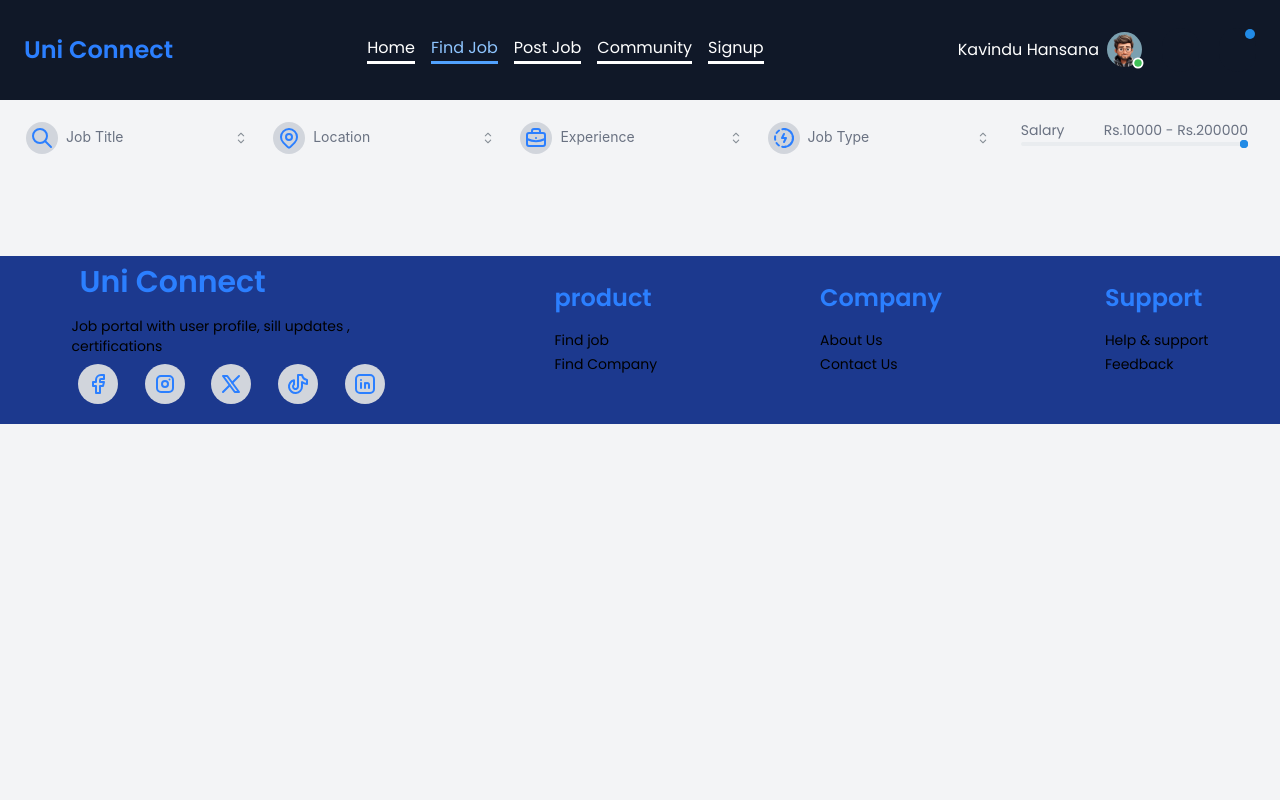
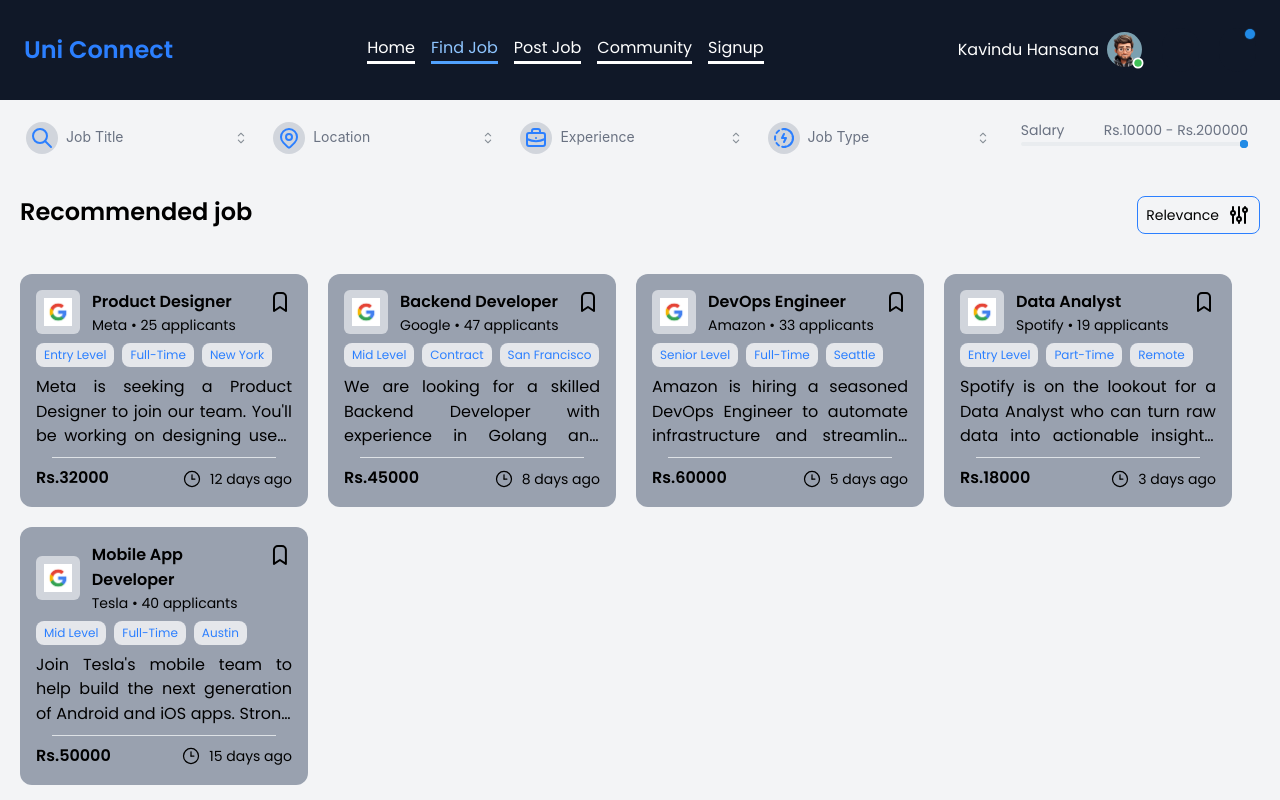
Before and after one commit to kavinduhcolombage/UniConnect_Frontend, a React (Vite) app: page /find-job in a window 1280 px wide. Shown: the top 800 px of the page. Built offline with nearby package versions, Linux system fonts and the light colour scheme; some icons are missing.

Commit message:
Add job listing and sorting functionality with JobCard component

```diff
--- a/src/Data/JobsData.tsx
+++ b/src/Data/JobsData.tsx
@@ -1,10 +1,69 @@
 import { IconBriefcase, IconMapPin, IconRecharging, IconSearch } from "@tabler/icons-react";
 
 const dropdownData = [
-    { title: 'Job Title', icon: IconSearch, options: ['Designer', 'Developer', 'Product Manager', 'Marketing Specialist', 'Data Analyst', 'Sales Executive', 'Content Writer', 'Customer Support'] },
-    { title: 'Location', icon: IconMapPin, options: ['Delhi', 'New York', 'San Francisco', 'London', 'Berlin', 'Tokyo', 'Sydney', 'Toronto'] },
-    { title: 'Experience', icon: IconBriefcase, options: ['Entry Level', 'Intermediate', 'Expert'] },
-    { title: 'Job Type', icon: IconRecharging, options: ['Full Time', 'Part Time', 'Contract', 'Freelance', 'Internship'] }
-  ];
+  { title: 'Job Title', icon: IconSearch, options: ['Designer', 'Developer', 'Product Manager', 'Marketing Specialist', 'Data Analyst', 'Sales Executive', 'Content Writer', 'Customer Support'] },
+  { title: 'Location', icon: IconMapPin, options: ['Delhi', 'New York', 'San Francisco', 'London', 'Berlin', 'Tokyo', 'Sydney', 'Toronto'] },
+  { title: 'Experience', icon: IconBriefcase, options: ['Entry Level', 'Intermediate', 'Expert'] },
+  { title: 'Job Type', icon: IconRecharging, options: ['Full Time', 'Part Time', 'Contract', 'Freelance', 'Internship'] }
+];
 
-  export {dropdownData};
+const jobList = [
+  {
+    jobTitle: "Product Designer",
+    company: "Meta",
+    applicants: 25,
+    experience: "Entry Level",
+    jobType: "Full-Time",
+    location: "New York",
+    package: "32000",
+    postedDaysAgo: 12,
+    description: "Meta is seeking a Product Designer to join our team. You'll be working on designing user-centric interfaces for our blockchain wallet platform. This is an excellent opportunity for entry-level designers to grow their skills in a dynamic environment."
+  },
+  {
+    jobTitle: "Backend Developer",
+    company: "Google",
+    applicants: 47,
+    experience: "Mid Level",
+    jobType: "Contract",
+    location: "San Francisco",
+    package: "45000",
+    postedDaysAgo: 8,
+    description: "We are looking for a skilled Backend Developer with experience in Golang and cloud-native architecture. You will contribute to the development of scalable APIs and work closely with DevOps teams."
+  },
+  {
+    jobTitle: "DevOps Engineer",
+    company: "Amazon",
+    applicants: 33,
+    experience: "Senior Level",
+    jobType: "Full-Time",
+    location: "Seattle",
+    package: "60000",
+    postedDaysAgo: 5,
+    description: "Amazon is hiring a seasoned DevOps Engineer to automate infrastructure and streamline CI/CD pipelines. Expertise in AWS, Terraform, and Kubernetes is essential."
+  },
+  {
+    jobTitle: "Data Analyst",
+    company: "Spotify",
+    applicants: 19,
+    experience: "Entry Level",
+    jobType: "Part-Time",
+    location: "Remote",
+    package: "18000",
+    postedDaysAgo: 3,
+    description: "Spotify is on the lookout for a Data Analyst who can turn raw data into actionable insights. Candidates should be proficient in SQL and data visualization tools like Tableau or Power BI."
+  },
+  {
+    jobTitle: "Mobile App Developer",
+    company: "Tesla",
+    applicants: 40,
+    experience: "Mid Level",
+    jobType: "Full-Time",
+    location: "Austin",
+    package: "50000",
+    postedDaysAgo: 15,
+    description: "Join Tesla's mobile team to help build the next generation of Android and iOS apps. Strong knowledge of Flutter or React Native is required."
+  },
+];
+
+
+export { dropdownData , jobList};
--- /dev/null
+++ b/src/FindJob/JobCard.tsx
@@ -0,0 +1,39 @@
+import { IconBookmark, IconClockHour3 } from "@tabler/icons-react"
+import { Divider, Text } from '@mantine/core';
+
+const JobCard = (props:any) => {
+    return <div className="flex flex-col gap-2 bg-gray-400 p-4 w-72 rounded-xl hover:shadow-[0_0_5px_1px_blue] !shadow-blue-400">
+        <div className="flex justify-between">
+            <div className="flex gap-3 items-center">
+                <div className="p-2 bg-gray-300 rounded-md">
+                    <img className="h-7" src="/google.png" alt="" />
+                </div>
+                <div>
+                    <div className="font-semibold">{props.jobTitle}</div>
+                    <div className="text-sm">{props.company} &#x2022; {props.applicants} applicants</div>
+                </div>
+            </div>
+            <IconBookmark className="cursor-pointer" />
+        </div>
+        <div className="flex gap-2 [&>div]:py-1 [&>div]:px-2 [&>div]:bg-gray-200 [&>div]:text-blue-500 [&>div]:rounded-lg text-xs">
+            <div>{props.experience}</div>
+            <div>{props.jobType}</div>
+            <div>{props.location}</div>
+        </div>
+        <Text className="text-xs text-justify" lineClamp={3}>
+            {props.description}
+        </Text>
+        <Divider size="xs" mx="md"/>
+        <div className="flex justify-between">
+            <div className="font-semibold">
+                Rs.{props.package}
+            </div>
+            <div className="flex gap-2 text-sm items-center">
+                <IconClockHour3 className="h-5 w-5" stroke={1.5}/>
+                {props.postedDaysAgo} days ago
+            </div>
+        </div>
+    </div>
+}
+
+export default JobCard;
--- /dev/null
+++ b/src/FindJob/Jobs.tsx
@@ -0,0 +1,21 @@
+import { jobList } from "../Data/JobsData";
+import JobCard from "./JObCard";
+import Sort from "./Sort";
+
+const Jobs = () => {
+    return <div className="p-5">
+        <div className="flex justify-between">
+            <div className="text-2xl font-semibold">Recommended job</div>
+            <Sort />
+        </div>
+        <div className="mt-10 flex flex-wrap gap-5">
+            {
+                jobList.map((job, index) => <JobCard key={index} {...job} />)
+            }
+        </div>
+
+
+    </div>
+}
+
+export default Jobs;
--- /dev/null
+++ b/src/FindJob/Sort.tsx
@@ -0,0 +1,44 @@
+import { useState } from 'react';
+import { Button, Combobox, useCombobox, Text, Box } from '@mantine/core';
+import { IconAdjustments } from '@tabler/icons-react';
+
+const opt = ['Relevance', 'Most Recent, Salary(low to high)', 'Salary(high to low)'];
+
+const Sort=()=> {
+  const [selectedItem, setSelectedItem] = useState<string | null>('Relevance');
+  const combobox = useCombobox({
+    onDropdownClose: () => combobox.resetSelectedOption(),
+  });
+
+  const options = opt.map((item) => (
+    <Combobox.Option className='!text-xs' value={item} key={item}>
+      {item}
+    </Combobox.Option>
+  ));
+
+  return (
+
+
+      <Combobox
+        store={combobox}
+        width={200}
+        position="bottom-start"
+        onOptionSubmit={(val) => {
+          setSelectedItem(val);
+          combobox.closeDropdown();
+        }}
+      >
+        <Combobox.Target>
+
+          <div onClick={()=>combobox.toggleDropdown()} className='cursor-pointer border border-blue-500 flex items-center px-2 py-1 rounded-lg gap-2 text-sm'>
+            {selectedItem} <IconAdjustments className='h-7 w-7text-blue-700'/>
+          </div>
+        </Combobox.Target>
+
+        <Combobox.Dropdown>
+          <Combobox.Options>{options}</Combobox.Options>
+        </Combobox.Dropdown>
+      </Combobox>
+  );
+}
+export default Sort;
--- a/src/pages/FindJob.tsx
+++ b/src/pages/FindJob.tsx
@@ -1,3 +1,4 @@
+import Jobs from "../FindJob/Jobs";
 import SearchBar from "../FindJob/SearchBar";
 import Footer from "../Footer/Footer";
 import Header from "../layouts/Header";
@@ -7,6 +8,7 @@
         <div className="bg-gray-100 min-h-[100vh] font-['poppins']">
             <Header />
             <SearchBar />
+            <Jobs />
             <Footer />
         </div>
 
```
